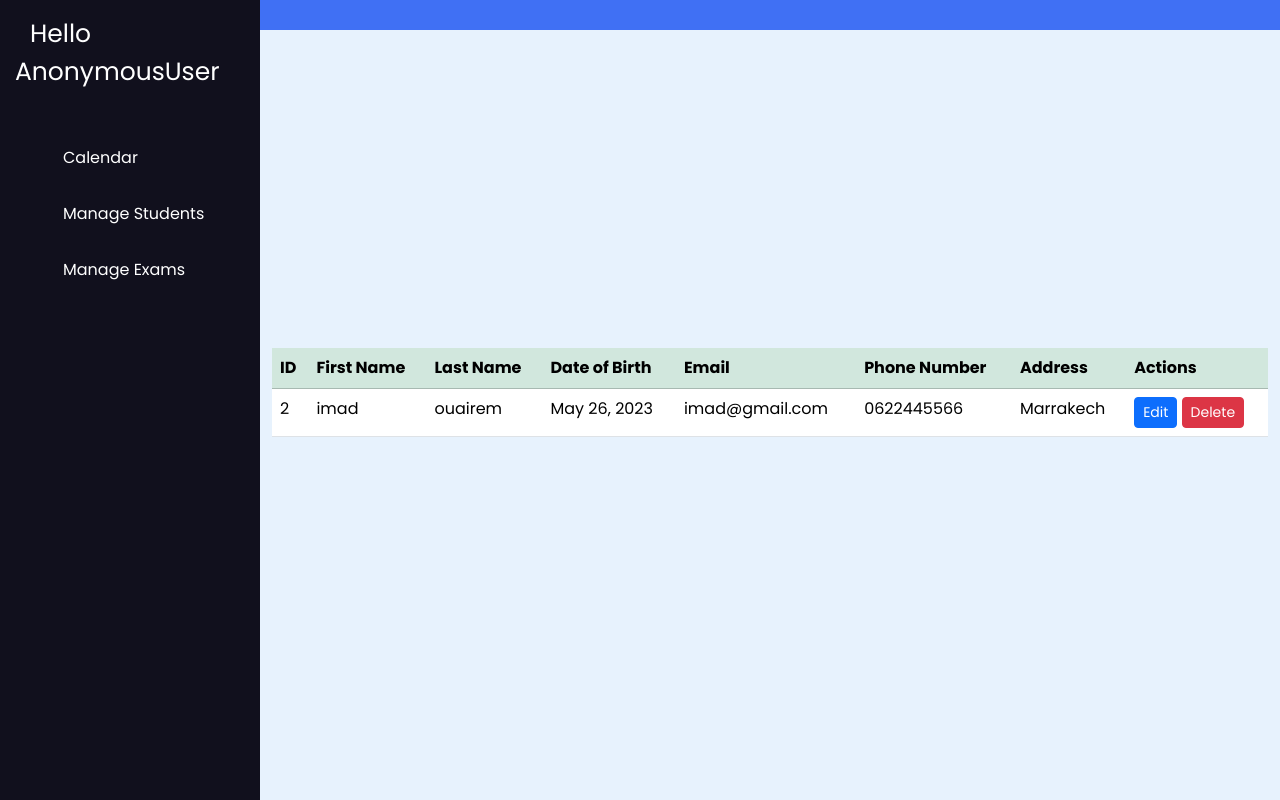
After one commit to imadwr/exam-clendar, a Django app: page /list_students/ in a window 1280 px wide. The commit adds this page. Run offline with Django 4.2, Linux system fonts and the light colour scheme; data comes from the database, SQL or seed files in the repository; both versions use the stored data as it was after the commit; some libraries are stand-ins or nearby versions.

Commit message:
manage students

```diff
--- a/exam_app/templates/addStudent.html
+++ /dev/null
@@ -1,4 +0,0 @@
-{% extends "base.html" %}
-
-{% block content %}
-{% endblock content %}
--- a/exam_app/templates/base.html
+++ b/exam_app/templates/base.html
@@ -15,7 +15,7 @@
   </head>
   <body>
     <nav class="sidebar">
-      <a href="#" class="logo">{{ request.user }}</a>
+      <a href="#" class="logo">Hello {{ request.user }}</a>
       <div class="menu-content">
         <ul class="menu-items">
           <li class="item">
@@ -32,10 +32,10 @@
                 Manage
               </div>
               <li class="item">
-                <a href="#">List Students</a>
+                <a href="{% url 'list_students' %}">List Students</a>
               </li>
               <li class="item">
-                <a href="#">Add Student</a>
+                <a href="{% url 'add_student' %}">Add Student</a>
               </li>
               <li class="item">
                 <a href="#">First sublink</a>
@@ -50,7 +50,7 @@
             <ul class="menu-items submenu">
               <div class="menu-title">
                 <i class="fa-solid fa-chevron-left"></i>
-                Your submenu title
+                Exams manage
               </div>
               <li class="item">
                 <a href="{% url 'add_exam' %}">Add Exam</a>
@@ -60,12 +60,12 @@
               </li>
             </ul>
           </li>
-          <li class="item">
+          {% comment %} <li class="item">
             <a href="#">Your second link</a>
-          </li>
-          <li class="item">
+          </li> {% endcomment %}
+          {% comment %} <li class="item">
             <a href="#">Your third link</a>
-          </li>
+          </li> {% endcomment %}
           {% if request.user.is_authenticated %}
           <li class="item">
             <a href="{% url 'logout' %}">Logout</a>
--- a/exam_app/templates/index.html
+++ b/exam_app/templates/index.html
@@ -23,8 +23,6 @@
       });
 </script>
 
-<div><a class="btn btn-primary" href="{% url 'add_exam' %}">Add exam</a></div>
-
 <div id='calendar' class="col col-8"></div>
 
 
--- a/exam_app/templates/list_exams.html
+++ b/exam_app/templates/list_exams.html
@@ -24,8 +24,7 @@
         <td>{{ exam.start_time }}</td>
         <td>{{ exam.end_time }}</td>
         <td>
-          <a class="btn btn-sm btn-primary" href="#">Confirm</a>
-          <a class="btn btn-sm btn-danger" href="#">Delete</a>
+          <a class="btn btn-sm btn-danger" href="{% url 'delete_exam' exam.id %}">Delete</a>
         </td>
       </tr>
       {% endfor %}
--- /dev/null
+++ b/exam_app/templates/list_students.html
@@ -0,0 +1,35 @@
+{% extends "base.html" %}
+
+{% block content %}
+<div class="container">
+  <table class="table table-hover">
+    <thead class="table-success">
+      <th>ID</th>
+      <th>First Name</th>
+      <th>Last Name</th>
+      <th>Date of Birth</th>
+      <th>Email</th>
+      <th>Phone Number</th>
+      <th>Address</th>
+      <th>Actions</th>
+    </thead>
+    <tbody>
+      {% for student in students %}
+      <tr>
+        <td>{{ student.id }}</td>
+        <td>{{ student.first_name }}</td>
+        <td>{{ student.last_name }}</td>
+        <td>{{ student.date_of_birth }}</td>
+        <td>{{ student.email }}</td>
+        <td>{{ student.phone_number }}</td>
+        <td>{{ student.address }}</td>
+        <td>
+          <a class="btn btn-sm btn-primary" href="{% url 'update_student' student.id %}">Edit</a>
+          <a class="btn btn-sm btn-danger" href="{% url 'delete_student' student.id %}">Delete</a>
+        </td>
+      </tr>
+      {% endfor %}
+    </tbody>
+  </table>
+</div>
+{% endblock content %}
--- a/exam_app/urls.py
+++ b/exam_app/urls.py
@@ -7,5 +7,10 @@ urlpatterns = [
     path('logout/', logoutView, name="logout"),
     path('addExam/', addExamView, name="add_exam"),
     path('all_exams/', all_Exams, name="all_exams"),
-    path('list_exams/', ListExamsView, name="list_exams")
+    path('list_exams/', ListExamsView, name="list_exams"),
+    path('delete_exam/<int:id>', deleteExamView, name="delete_exam"),
+    path('addstudent/', addStudentView, name="add_student"),
+    path('list_students/', studentListView, name="list_students"),
+    path('delete_student/<int:id>', deleteStudentView, name="delete_student"),
+    path('update_student/<int:id>', updateStudentView, name="update_student")
 ]
--- a/exam_app/views.py
+++ b/exam_app/views.py
@@ -1,4 +1,4 @@
-from django.shortcuts import render, redirect
+from django.shortcuts import render, redirect, get_object_or_404
 from .forms import *
 from django.http import JsonResponse
 from django.contrib.auth import authenticate, login, logout
@@ -58,6 +58,12 @@ def addExamView(request):
         addExamForm = AddExamForm()
         return render(request, 'add_exam.html', {'form': addExamForm})
 
+def deleteExamView(request, id):
+    exam = get_object_or_404(Exam, pk=id)
+    exam.delete()
+    return redirect("list_exams")
+
+
 
 def all_Exams(request):
     all_exams = Exam.objects.all()
@@ -76,3 +82,49 @@ def all_Exams(request):
 def ListExamsView(request):
     all_exams = Exam.objects.all()
     return render(request, "list_exams.html", {"exams": all_exams})
+
+
+def addStudentView(request):
+    if request.method == "POST":
+        addStudentForm = AddStudentForm(request.POST)
+        if addStudentForm.is_valid():
+            data = addStudentForm.cleaned_data
+            student = Student()
+            student.first_name = data["first_name"]
+            student.last_name = data["last_name"]
+            student.date_of_birth = data["date_of_birth"]
+            student.email = data["email"]
+            student.phone_number = data["phone_number"]
+            student.address = data["address"]
+
+            student.save()
+
+            return redirect("index")
+    else:
+        addStudentForm = AddStudentForm()
+
+    return render(request, 'add_student.html', {'form': addStudentForm})
+
+
+
+def studentListView(request):
+    students = Student.objects.all()
+    return render(request, 'list_students.html', {'students': students})
+
+
+def updateStudentView(request, id):
+    student = get_object_or_404(Student, id=id)
+    if request.method == "POST":
+        form = UpdateStudentForm(request.POST, instance=student)
+        if form.is_valid():
+            form.save()
+            return redirect("list_students")
+    else:
+        form = UpdateStudentForm(instance=student)
+    return render(request, "update_student.html", {"form": form})
+
+
+def deleteStudentView(request, id):
+    student = get_object_or_404(Student, pk=id)
+    student.delete()
+    return redirect("list_students")
```
Also changed, not shown: exam_app/admin.py (+6 -1 lines), exam_app/forms.py (+25 -0 lines), exam_app/templates/add_student.html (added, +11 -0 lines), exam_app/templates/update_student.html (added, +15 -0 lines), db.sqlite3, exam_app/models.py (line endings or trailing spaces).
